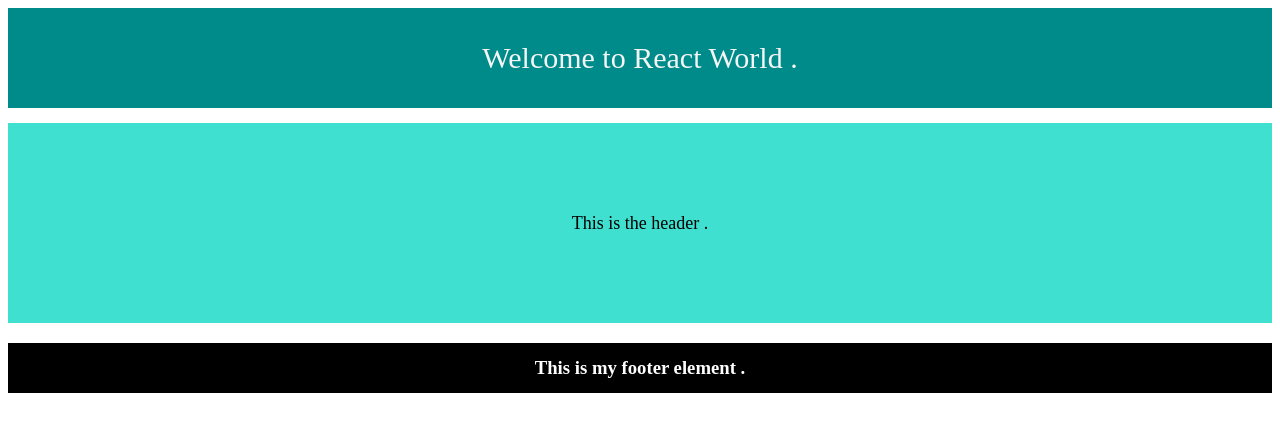
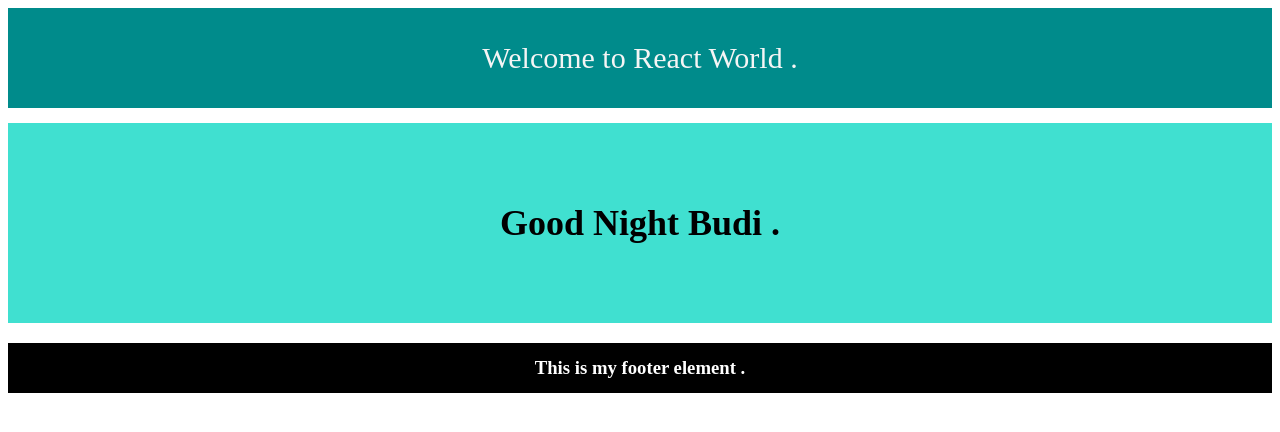
Before and after one commit to arjungautam1/ReactDeepDive, a React (Create React App) app: page / in a window 1280 px wide. Shown: the top 432 px of the page. Built offline with nearby package versions, Linux system fonts and the light colour scheme.

Commit message:
jsx to js

```diff
--- a/src/components/MainContent.js
+++ b/src/components/MainContent.js
@@ -2,10 +2,26 @@ import React from "react"
 
 function MainContents()
 {
+    const date=new Date()
+    const hours=date.getHours()
+    let timeOfDay
+    if(hours<12)
+    {
+        timeOfDay="Good Morning "
+    }
+    else if(hours>=12 &&hours<17)
+    {
+        timeOfDay="Good AfterNoon "
+    }
+    else {
+        timeOfDay="Good Night "
+    }
     return(
 
         <main className="main">
-            This is the header .
+
+       <h1>{timeOfDay} Budi .</h1>
+
         </main>
 
     )
```
